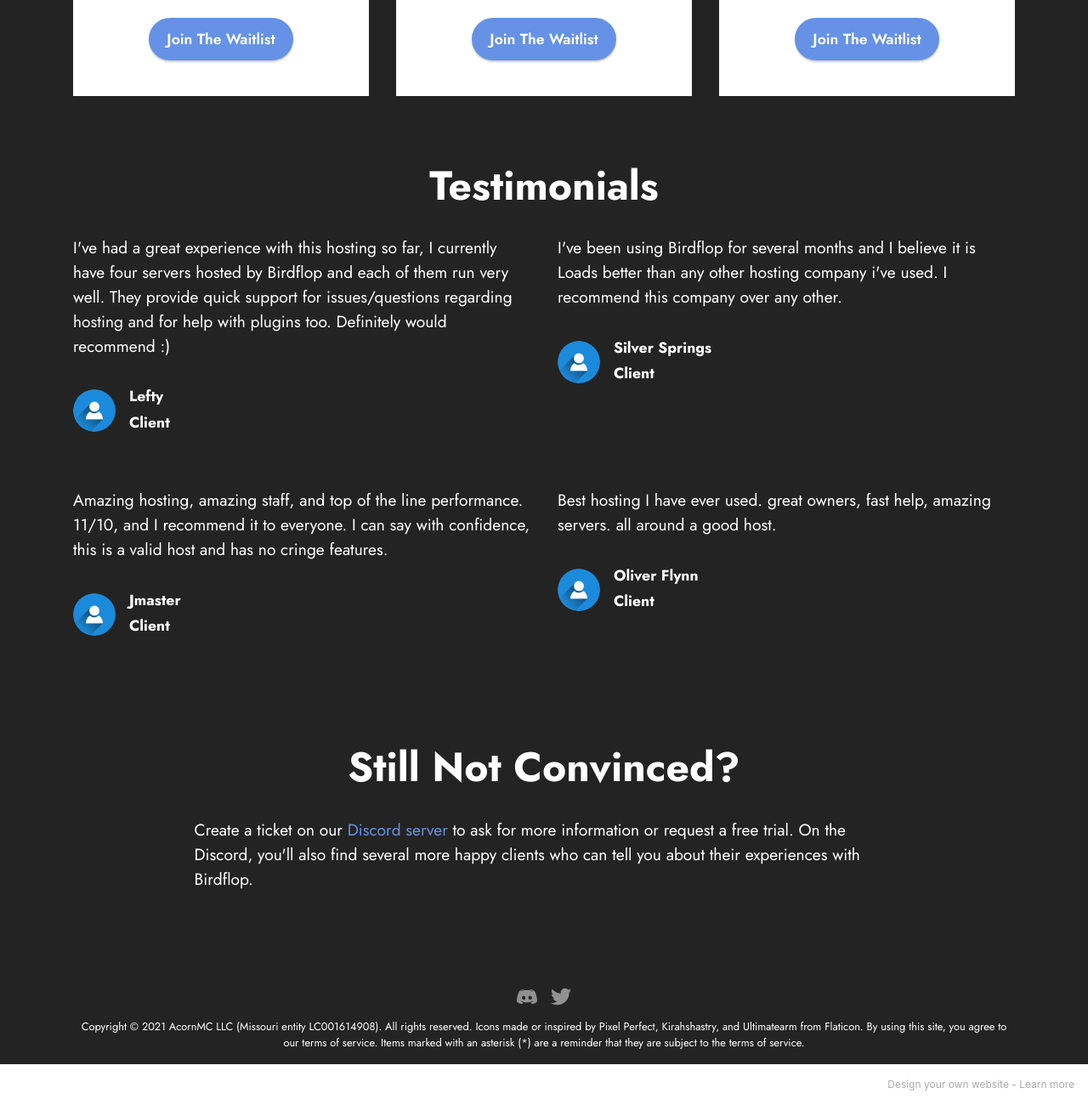
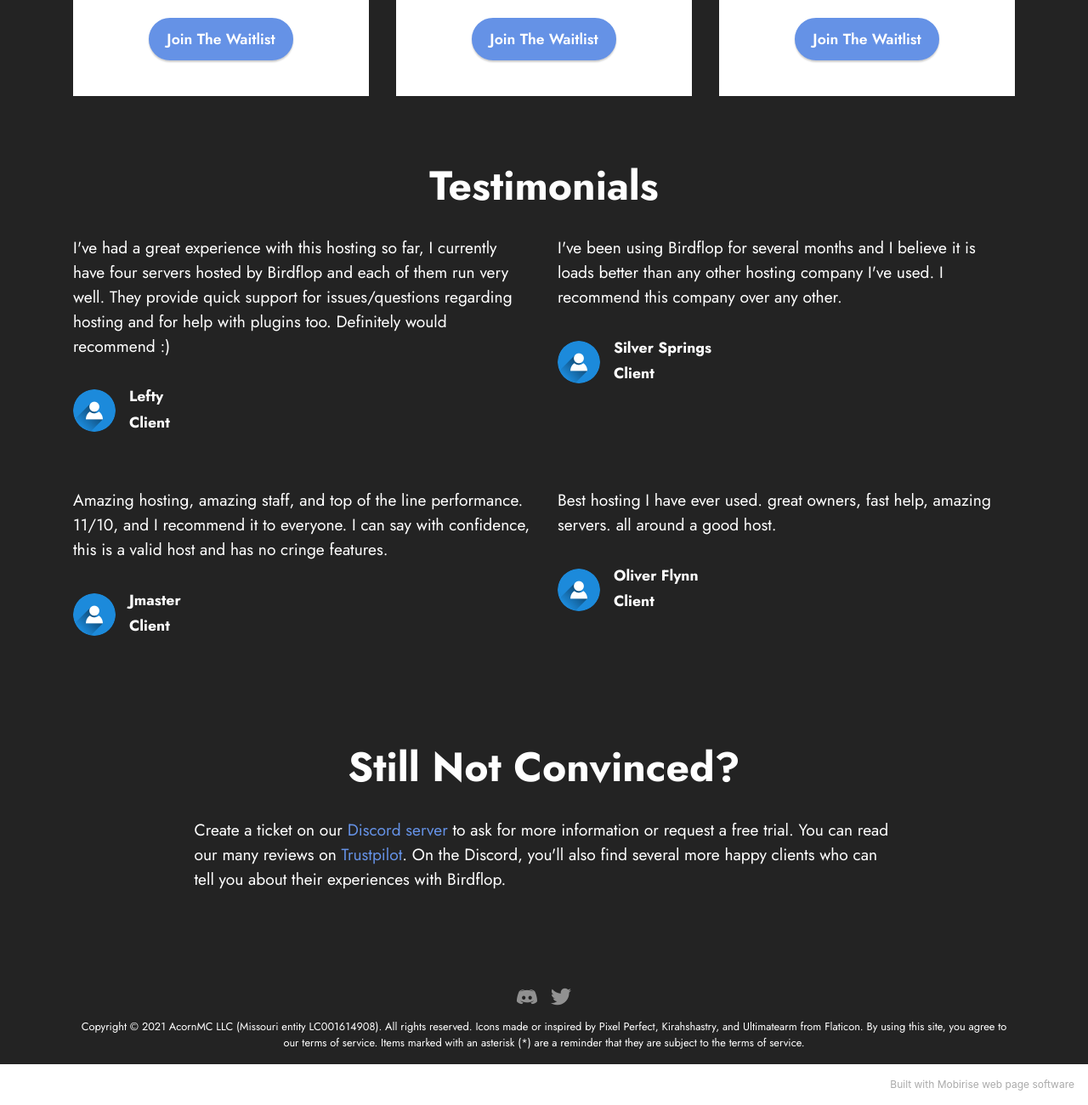
Before and after one commit to DrBot7/mobirise, a plain HTML site: page index.html in a window 1280 px wide. Shown: the part 2068-3368 px from the top of the page at 85% size. Drawn offline with Linux system fonts and the light colour scheme; files whose address does not match are found by name.

Commit message:
create github pages

```diff
--- a/index.html
+++ b/index.html
@@ -126,7 +126,7 @@
                         <h4 class="card-title mbr-fonts-style mb-2 display-7">
                             <strong>Transparent
 </strong></h4>
-                        <h5 class="card-text mbr-fonts-style display-4">We're not oversold, and we're transparent about that. See our detailed stats <a href="/node-stats" class="text-primary">here</a>.</h5>
+                        <h5 class="card-text mbr-fonts-style display-4">We're not oversold, and we're transparent about that. See our detailed stats <a href="/mobirise/node-stats" class="text-primary">here</a>.</h5>
                     </div>
 
                 </div>
@@ -294,7 +294,7 @@
                 </div>
             </div>
             <div class="card col-12 col-md-6">
-                <p class="mbr-text mbr-fonts-style mb-4 display-7">I've been using Birdflop for several months and I believe it is Loads better than any other hosting company i've used. I recommend this company over any other.</p>
+                <p class="mbr-text mbr-fonts-style mb-4 display-7">I've been using Birdflop for several months and I believe it is loads better than any other hosting company I've used. I recommend this company over any other.</p>
                 <div class="d-flex mb-md-0 mb-4">
                     <div class="image-wrapper">
                         <img src="assets/images/mbr-100x100.png" alt="Mobirise">
@@ -356,7 +356,7 @@
         <div class="row justify-content-center">
             <div class="title col-12 col-md-9">
                 <h3 class="mbr-section-title mbr-fonts-style align-center mb-4 display-2"><strong>Still Not Convinced?</strong></h3>
-                <h4 class="mbr-section-subtitle align-center mbr-fonts-style mb-4 display-7">Create a ticket on our <a href="https://discord.com/invite/nmgtX5z" class="text-primary">Discord server</a> to ask for more information or request a free trial. On the Discord, you'll also find several more happy clients who can tell you about their experiences with Birdflop.</h4>
+                <h4 class="mbr-section-subtitle align-center mbr-fonts-style mb-4 display-7">Create a ticket on our <a href="https://discord.com/invite/nmgtX5z" class="text-primary">Discord server</a> to ask for more information or request a free trial. You can read our many reviews on <a href="https://www.trustpilot.com/review/birdflop.com" class="text-primary">Trustpilot</a>. On the Discord, you'll also find several more happy clients who can tell you about their experiences with Birdflop.</h4>
 
             </div>
         </div>
@@ -395,7 +395,7 @@
             </div>
         </div>
     </div>
-</section><section style="background-color: #fff; font-family: -apple-system, BlinkMacSystemFont, 'Segoe UI', 'Roboto', 'Helvetica Neue', Arial, sans-serif; color:#aaa; font-size:12px; padding: 0; align-items: center; display: flex;"><a href="https://mobirise.site/l" style="flex: 1 1; height: 3rem; padding-left: 1rem;"></a><p style="flex: 0 0 auto; margin:0; padding-right:1rem;">Design your own website - <a href="https://mobirise.site/v" style="color:#aaa;">Learn more</a></p></section><script src="assets/web/assets/jquery/jquery.min.js"></script>  <script src="assets/popper/popper.min.js"></script>  <script src="assets/tether/tether.min.js"></script>  <script src="assets/bootstrap/js/bootstrap.min.js"></script>  <script src="assets/smoothscroll/smooth-scroll.js"></script>  <script src="assets/viewportchecker/jquery.viewportchecker.js"></script>  <script src="assets/dropdown/js/nav-dropdown.js"></script>  <script src="assets/dropdown/js/navbar-dropdown.js"></script>  <script src="assets/touchswipe/jquery.touch-swipe.min.js"></script>  <script src="assets/parallax/jarallax.min.js"></script>  <script src="assets/theme/js/script.js"></script>
+</section><section style="background-color: #fff; font-family: -apple-system, BlinkMacSystemFont, 'Segoe UI', 'Roboto', 'Helvetica Neue', Arial, sans-serif; color:#aaa; font-size:12px; padding: 0; align-items: center; display: flex;"><a href="https://mobirise.site/s" style="flex: 1 1; height: 3rem; padding-left: 1rem;"></a><p style="flex: 0 0 auto; margin:0; padding-right:1rem;">Built with Mobirise <a href="https://mobirise.site/j" style="color:#aaa;">web page</a> software</p></section><script src="assets/web/assets/jquery/jquery.min.js"></script>  <script src="assets/popper/popper.min.js"></script>  <script src="assets/tether/tether.min.js"></script>  <script src="assets/bootstrap/js/bootstrap.min.js"></script>  <script src="assets/smoothscroll/smooth-scroll.js"></script>  <script src="assets/viewportchecker/jquery.viewportchecker.js"></script>  <script src="assets/dropdown/js/nav-dropdown.js"></script>  <script src="assets/dropdown/js/navbar-dropdown.js"></script>  <script src="assets/touchswipe/jquery.touch-swipe.min.js"></script>  <script src="assets/parallax/jarallax.min.js"></script>  <script src="assets/theme/js/script.js"></script>
 
 
   <input name="animation" type="hidden">
```
Also changed, not shown: node-stats.html (+1 -1 lines), resources.html (+1 -1 lines), 1 other file.
